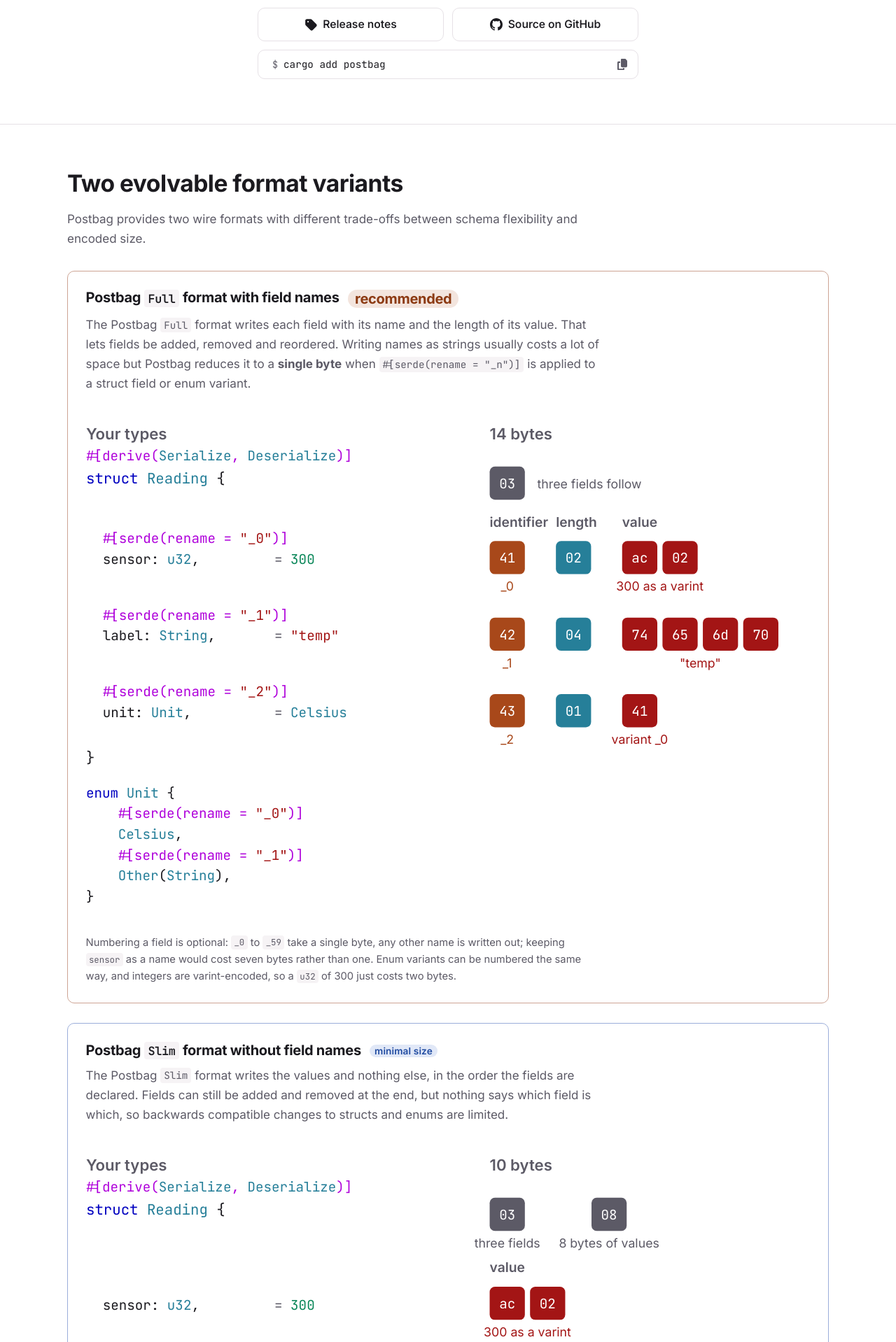
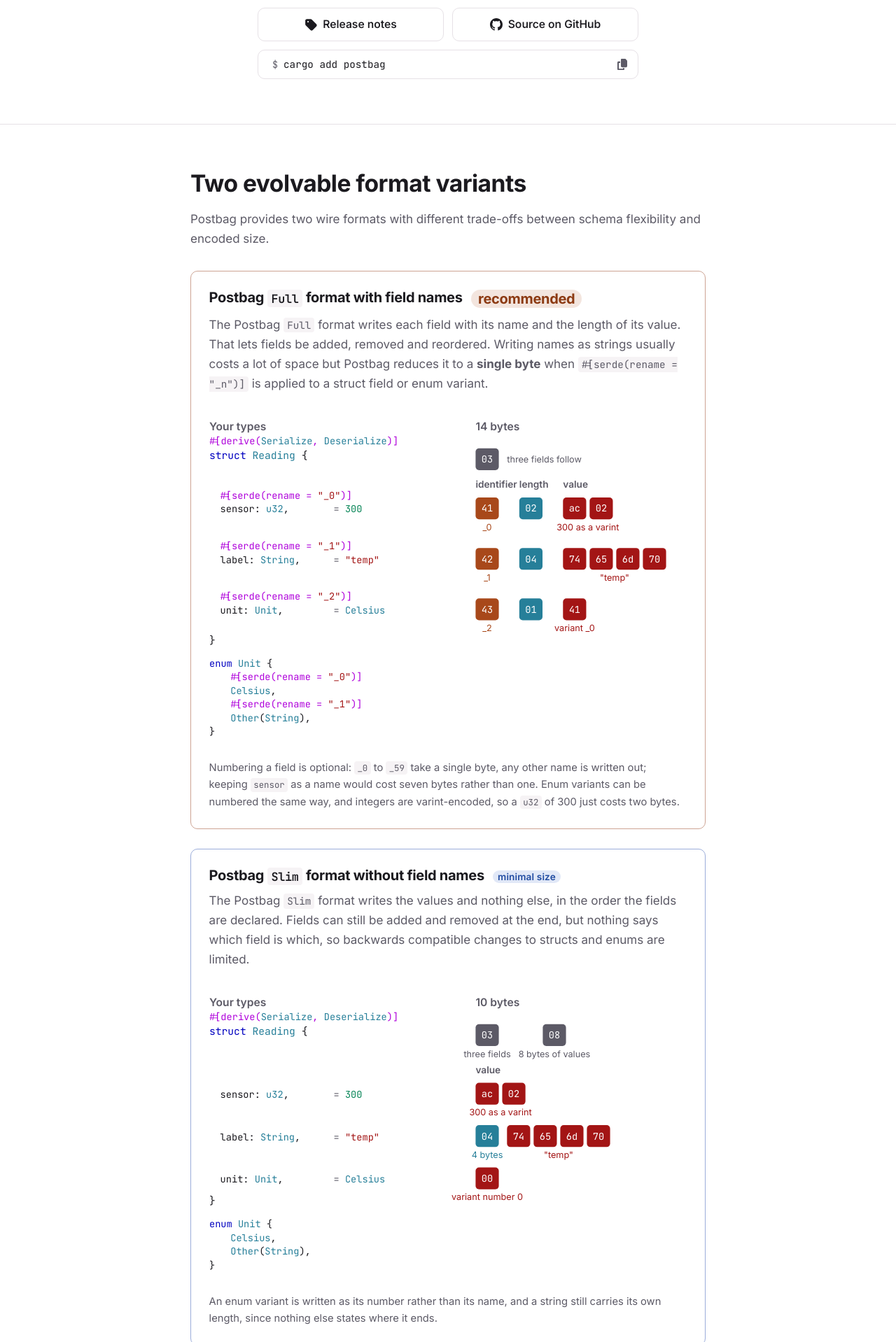
Before and after one commit to remoc-rs/remoc-rs.github.io, a Jekyll site: the page built from postbag/index.html, in a window 1280 px wide. Shown: the part 603-2521 px from the top of the page at 70% size. Built offline with Jekyll 4.4.1, drawn with Linux system fonts in a browser that asks for light colours.

Commit message:
postbag: rescale diagramms

```diff
--- a/postbag/index.html
+++ b/postbag/index.html
@@ -54,7 +54,7 @@
 
     <main id="content">
         <section id="format" class="section">
-            <div class="wrap">
+            <div class="wrap narrow">
                 <h2>Two evolvable format variants</h2>
                 <p class="section-lead">
                     Postbag provides two wire formats with different trade-offs between schema
--- a/style.css
+++ b/style.css
@@ -1098,6 +1098,13 @@
     height: auto;
 }
 
+/* The Postbag byte diagrams sit in a narrow section, where they render at about their
+   drawn size. They start at the left edge, like the text above them. */
+
+.diagram-svg.diagram-compact {
+    margin-inline: 0;
+}
+
 .diagram figcaption {
     color: var(--fg-muted);
     font-size: 0.92rem;
```
Also changed, not shown: _includes/postbag-full.svg, _includes/postbag-slim.svg.
